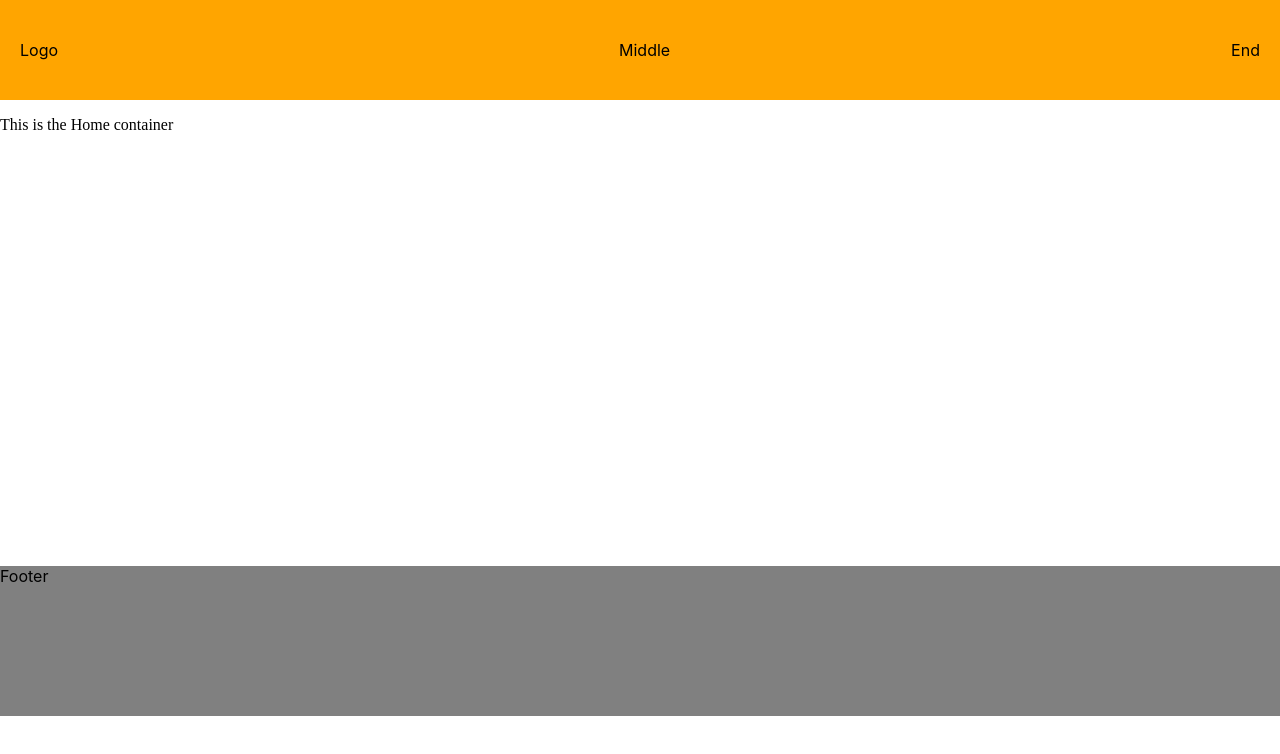
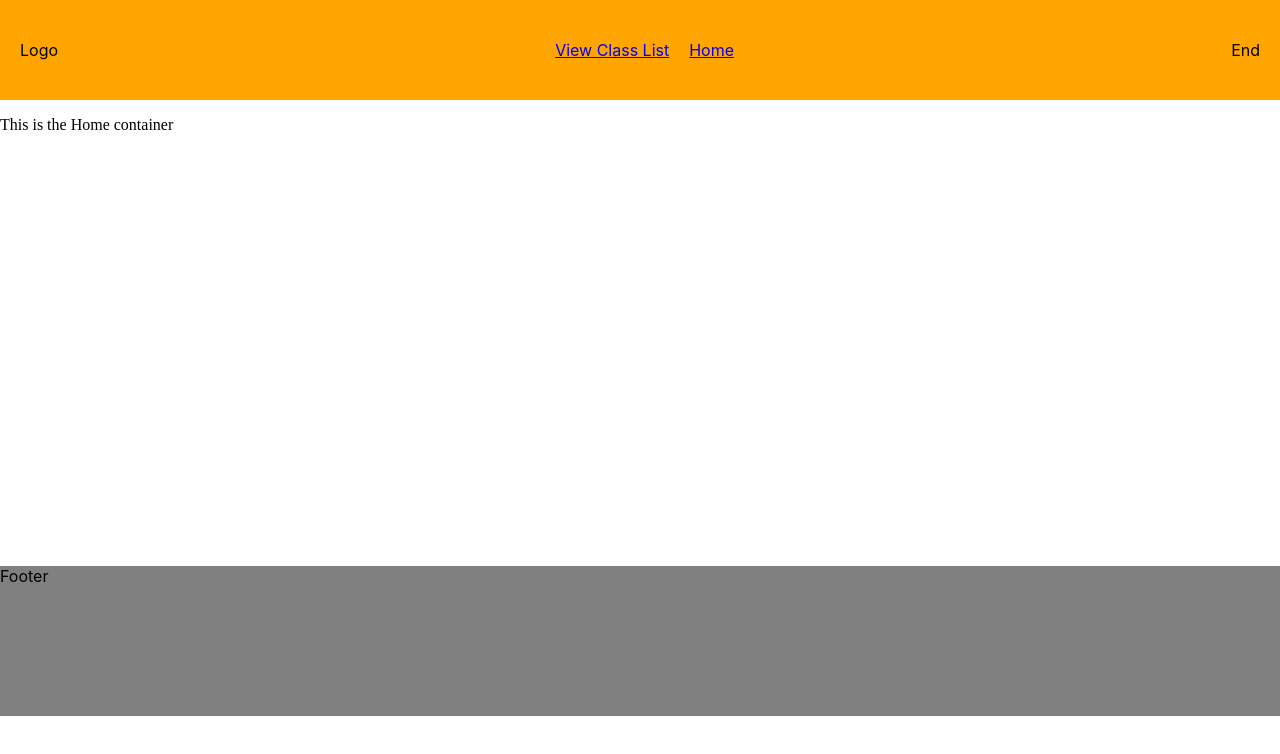
Before and after one commit to hochanlee96/HeraClass, a React (Create React App) app: page / in a window 1280 px wide. Shown: the top 754 px of the page. Built offline with nearby package versions, Linux system fonts and the light colour scheme; a web font is replaced by a local one.

Commit message:
simple connection of different containers

```diff
--- a/src/components/Header/Header.js
+++ b/src/components/Header/Header.js
@@ -1,11 +1,25 @@
 import React from 'react';
+import { NavLink } from 'react-router-dom';
+
 import classes from './Header.module.css';
 
 const Header = props => {
     return (
         <div className={classes.Header}>
             <div className={classes.Item}>Logo</div>
-            <div className={classes.Item}>Middle</div>
+            <div className={classes.Item}>
+                <NavLink
+                    className={classes.Link}
+                    to='/class-list'
+                    exact
+                >View Class List</NavLink>
+                <NavLink
+                    className={classes.Link}
+                    to='/home'
+                    exact >
+                    Home
+                </NavLink>
+            </div>
             <div className={classes.Item}>End</div>
         </div>
     )
--- a/src/components/Header/Header.module.css
+++ b/src/components/Header/Header.module.css
@@ -6,6 +6,10 @@
     align-items: center;
 }
 
+.Link{
+    margin: 0 10px;
+}
+
 .Item {
     display: inline-block;
     margin: 0 20px;
--- a/src/containers/ClassList/ClassList.js
+++ b/src/containers/ClassList/ClassList.js
@@ -1,10 +1,12 @@
 import React from 'react';
+
+import Layout from '../../components/hoc/Layout/Layout';
 
 const ClassList = props => {
     return (
-        <div>
+        <Layout>
             <p>This is the Class List container</p>
-        </div>
+        </Layout>
     )
 }
 
```
